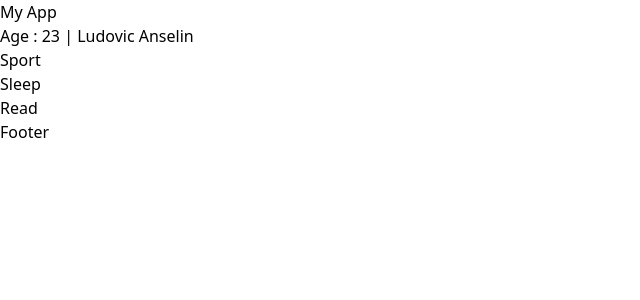
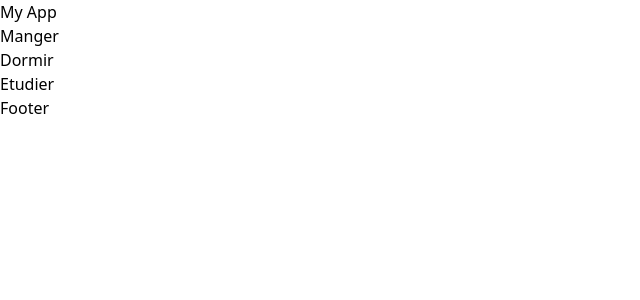
Before and after one commit to ludovicanselin/react-nexa, a React (Vite) app: page / in a window 1280 px wide. Shown: the top 300 px of the page, without its empty margins (0-640 px from the left). Built offline with nearby package versions, Linux system fonts and the light colour scheme.

Commit message:
feat: replace User component with Routine and add actions
Replaced the User component in App with a new Routine component, which includes interactive buttons for eating, sleeping, and studying actions. Added PropTypes validation to the Button component for content and onClick properties.

```diff
--- a/src/App.jsx
+++ b/src/App.jsx
@@ -1,6 +1,6 @@
 import Header from "./components/containers/header/Header.jsx";
 import Footer from "./components/containers/footer/Footer.jsx";
-import User from "./components/containers/user/User.jsx";
+import Routine from "./components/containers/routine/Routine.jsx";
 
 function App() {
     return (
@@ -8,10 +8,7 @@ function App() {
             <Header/>
             <main>
                 <section>
-                    <User firstname="Ludovic"
-                          lastname="Anselin"
-                          age={23}
-                          hobbies={["Sport", "Sleep", "Read"]}/>
+                    <Routine />
                 </section>
             </main>
             <Footer/>
--- /dev/null
+++ b/src/components/containers/routine/Routine.jsx
@@ -0,0 +1,28 @@
+import Button from "../../ui/buttons/Button.jsx";
+
+function Routine() {
+
+    function handleEat() {
+        alert("Tu as mangé !");
+    }
+
+    function handleSleep() {
+        alert("Tu as dormi !");
+    }
+
+    function handleStudy() {
+        alert("Tu as étudié");
+    }
+
+    return (
+        <>
+            <Button content={"Manger"} onClick={handleEat} />
+            <br/>
+            <Button content={"Dormir"} onClick={handleSleep} />
+            <br/>
+            <Button content={"Etudier"} onClick={handleStudy} />
+        </>
+    );
+}
+
+export default Routine;
--- a/src/components/ui/buttons/Button.jsx
+++ b/src/components/ui/buttons/Button.jsx
@@ -1,9 +1,13 @@
-import React from 'react';
+import PropTypes from "prop-types";
 
-function Button({style, content}) {
+Button.propTypes = {
+    content: PropTypes.string.isRequired,
+    onClick: PropTypes.func
+}
+
+function Button({content, onClick}) {
     return (
-        <button
-            style={style}>
+        <button onClick={onClick}>
             {content}
         </button>
     );
```
